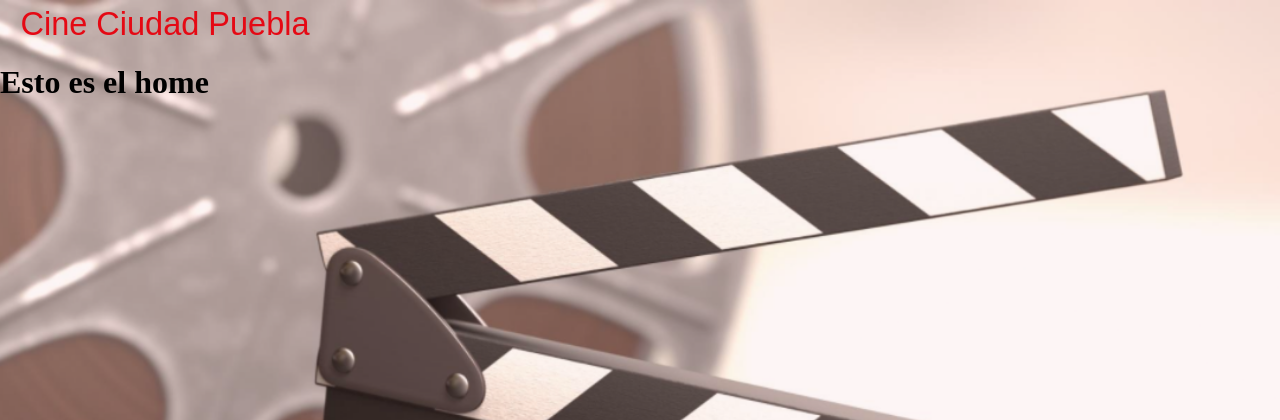
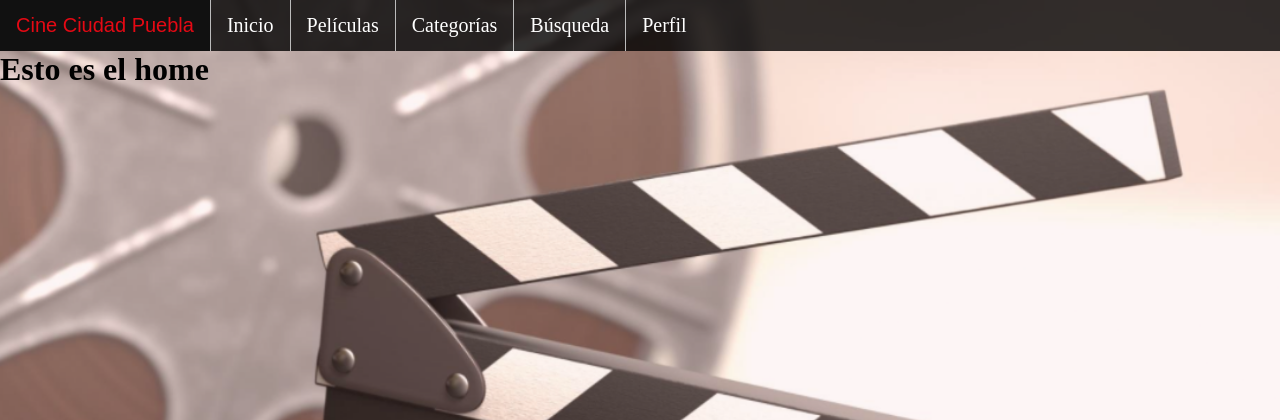
Before and after one commit to ramssrez/phpweb, a PHP site: page /RRPHome.html in a window 1280 px wide. Shown: the top 420 px of the page. Run offline with PHP 8.4, Linux system fonts and the light colour scheme.

Commit message:
Creación de la barra de navegación

```diff
--- a/RRPHome.html
+++ b/RRPHome.html
@@ -7,11 +7,19 @@
         <title>Cine Puebla</title>
     </head>
     <body>
-        <a href="RRPHome.html">
-            <svg viewBox="0 0 200 100">
-                <text x="40%" y="50%" text-anchor="middle">Cine Ciudad Puebla</text>
-            </svg>
-        </a>
+        <nav class="navbar">
+            <ul>
+                <li>
+                    <a href="RRPHome.html" id="logo">Cine Ciudad Puebla</a>
+                </li>
+                <li><a href="#">Inicio</a></li>
+                <li><a href="#">Películas</a></li>
+                <li><a href="#">Categorías</a></li>
+                <li><a href="#">Búsqueda</a></li>
+                <li><a href="#" id="perfil">Perfil</a></li>
+            </ul>
+        </nav>
+
         <h1>Esto es el home</h1>
         <footer class="footer">
             <div class="footer-links">
--- a/css/styles.css
+++ b/css/styles.css
@@ -63,6 +63,7 @@ svg {
     font-family: 'Bebas Neue', sans-serif;
     padding-top: 10px;
 }
+
 .footer {
     background: rgba(0,0,0,.7);
     text-align: center;
@@ -104,3 +105,34 @@ svg {
     color: #fff;
     text-align: justify;
 }
+.navbar ul{
+    list-style-type: none;
+    margin: 0;
+    padding: 0;
+    overflow: hidden;
+    background-color: rgba(0,0,0,.8);
+}
+.navbar li{
+    float: left;
+    border-right: 1px solid #bbb;
+}
+.navbar li a{
+    display: block;
+    color: #fff;
+    text-align: center;
+    padding: 14px 16px;
+    text-decoration: none;
+    font-size: 20px;
+}
+.navbar li a:hover{
+    background-color: #111;
+    color: #e50914;
+}
+li:last-child {
+    border-right: none;
+}
+#logo{
+    font-family: 'Bebas Neue', sans-serif;
+    color: #e50914;
+    font-size: 20px;
+}
```
